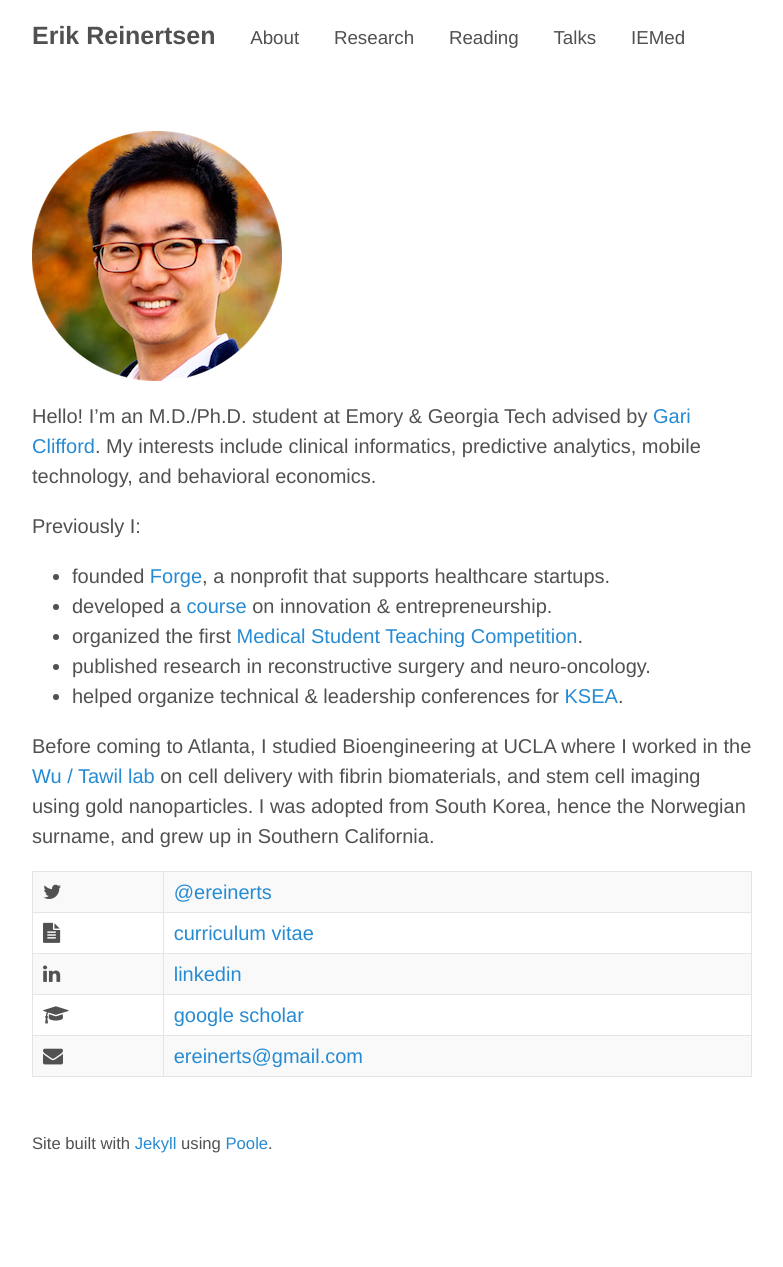
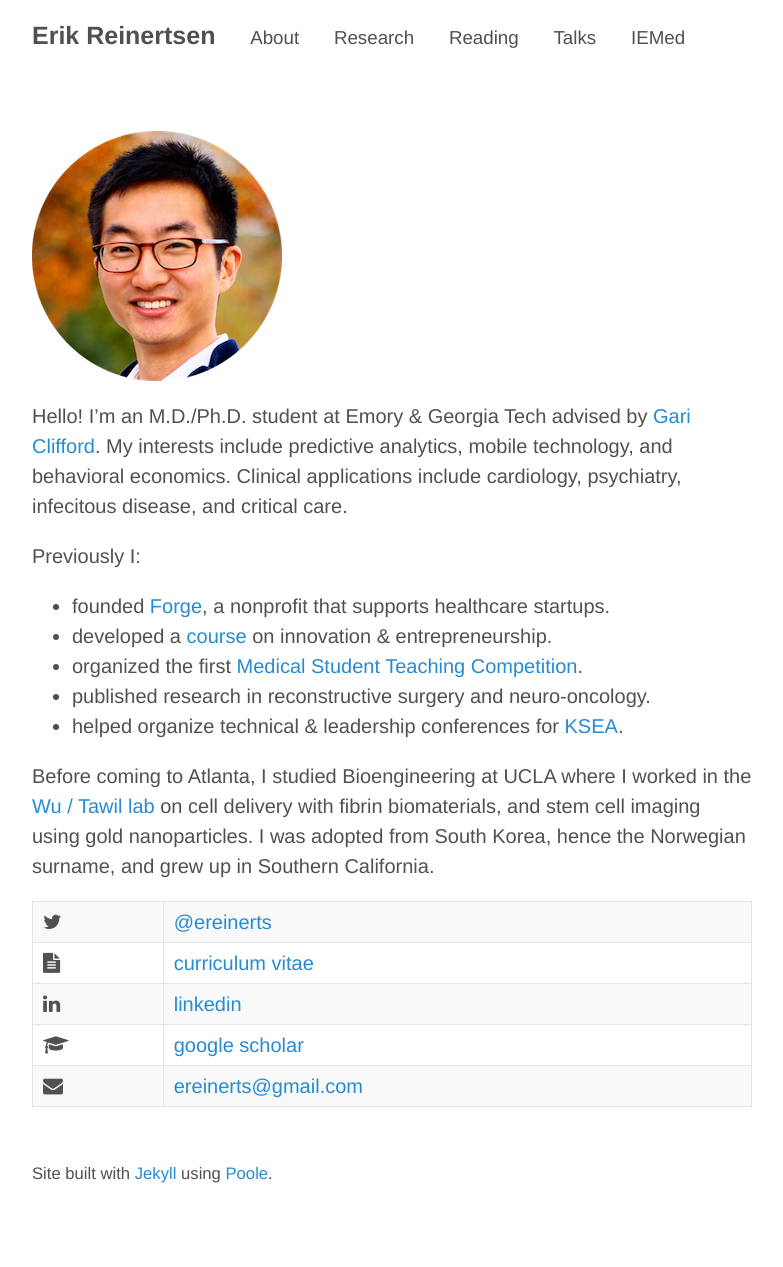
Before and after one commit to erikr/erikr.github.io, a Jekyll site: the page built from about.md, in a window 1280 px wide. Shown: the whole page, without its empty margins (248-1031 px from the left). Built offline with Jekyll 4.4.1, drawn with Linux system fonts in a browser that asks for light colours; nearby versions of some CDN libraries; before the commit the page ends 1237 px from its top, so only the background shows below that.

Commit message:
updated about

```diff
--- a/about.md
+++ b/about.md
@@ -6,7 +6,7 @@ title: ""
 
 <img src="/images/erik.png">
 
-Hello! I'm an M.D./Ph.D. student at Emory & Georgia Tech advised by [Gari Clifford](http://gdclifford.info/gari). My interests include clinical informatics, predictive analytics, mobile technology, and behavioral economics.
+Hello! I'm an M.D./Ph.D. student at Emory & Georgia Tech advised by [Gari Clifford](http://gdclifford.info/gari). My interests include predictive analytics, mobile technology, and behavioral economics. Clinical applications include cardiology, psychiatry, infecitous disease, and critical care.
 
 Previously I:
 
```
